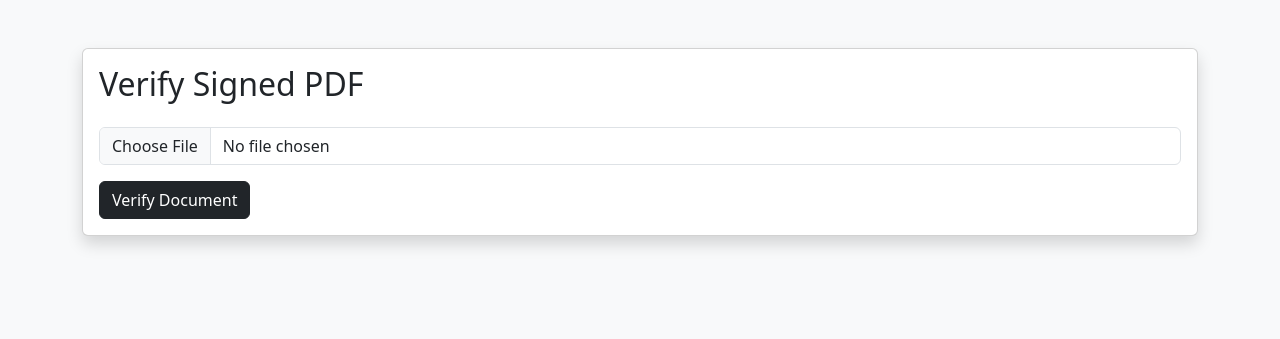
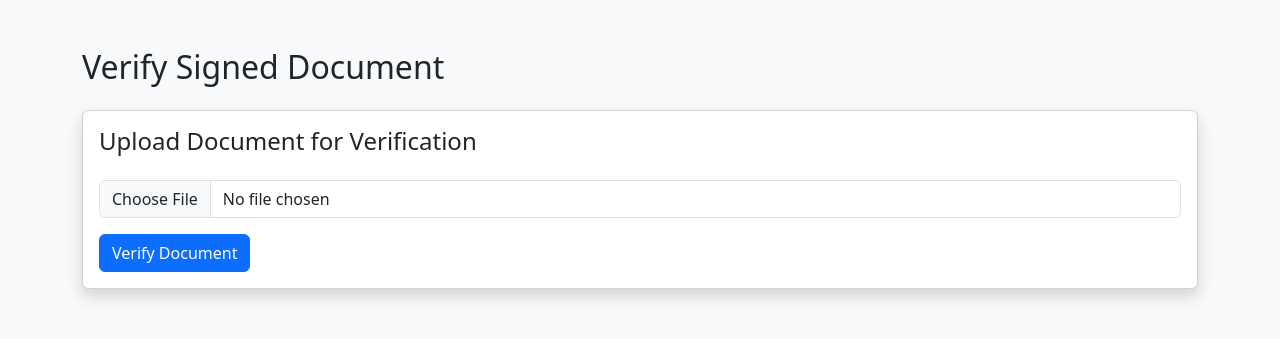
Before and after one commit to St-thomas-Aquinas/DocummentSignature, a Flask app: page /verify in a window 1280 px wide. Shown: the part 56-395 px from the top of the page. Run offline with Flask 3, Linux system fonts and the light colour scheme.

Commit message:
Update verify.html

```diff
--- a/templates/verify.html
+++ b/templates/verify.html
@@ -2,13 +2,16 @@
 
 {% block content %}
 
+<h2 class="mb-4">
+    Verify Signed Document
+</h2>
+
 <div class="card shadow">
-
 <div class="card-body">
 
-    <h2 class="mb-4">
-        Verify Signed PDF
-    </h2>
+    <h4 class="mb-4">
+        Upload Document for Verification
+    </h4>
 
     <form method="POST" enctype="multipart/form-data">
 
@@ -16,15 +19,14 @@
 
             <input
                 type="file"
-                name="pdf"
+                name="file"
                 class="form-control"
-                accept=".pdf"
                 required
             >
 
         </div>
 
-        <button class="btn btn-dark">
+        <button class="btn btn-primary">
             Verify Document
         </button>
 
@@ -34,16 +36,19 @@
 
         <hr>
 
-        <div class="alert alert-info">
-
-            {{ result }}
-
-        </div>
+        {% if "VALID" in result %}
+            <div class="alert alert-success">
+                ✔ {{ result }}
+            </div>
+        {% else %}
+            <div class="alert alert-danger">
+                ✖ {{ result }}
+            </div>
+        {% endif %}
 
     {% endif %}
 
 </div>
-
 </div>
 
 {% endblock %}
```
